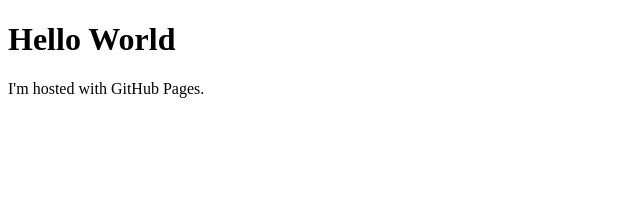
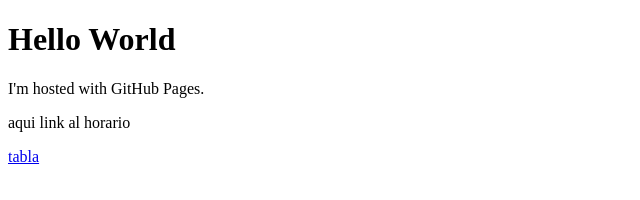
Before and after one commit to alexandragpetre/alexandragpetre.github.io, a plain HTML site: page index.html in a window 1280 px wide. Shown: the whole page, without its empty margins (0-640 px from the left). Drawn offline with Linux system fonts and the light colour scheme.

Commit message:
Update index.html

```diff
--- a/index.html
+++ b/index.html
@@ -3,5 +3,8 @@
 <body>
 <h1>Hello World</h1>
 <p>I'm hosted with GitHub Pages.</p>
+
+<p>aqui link al horario</p>
+<a href="tabla-horario.html" target="_blanck">tabla</a>
 </body>
 </html>
```
